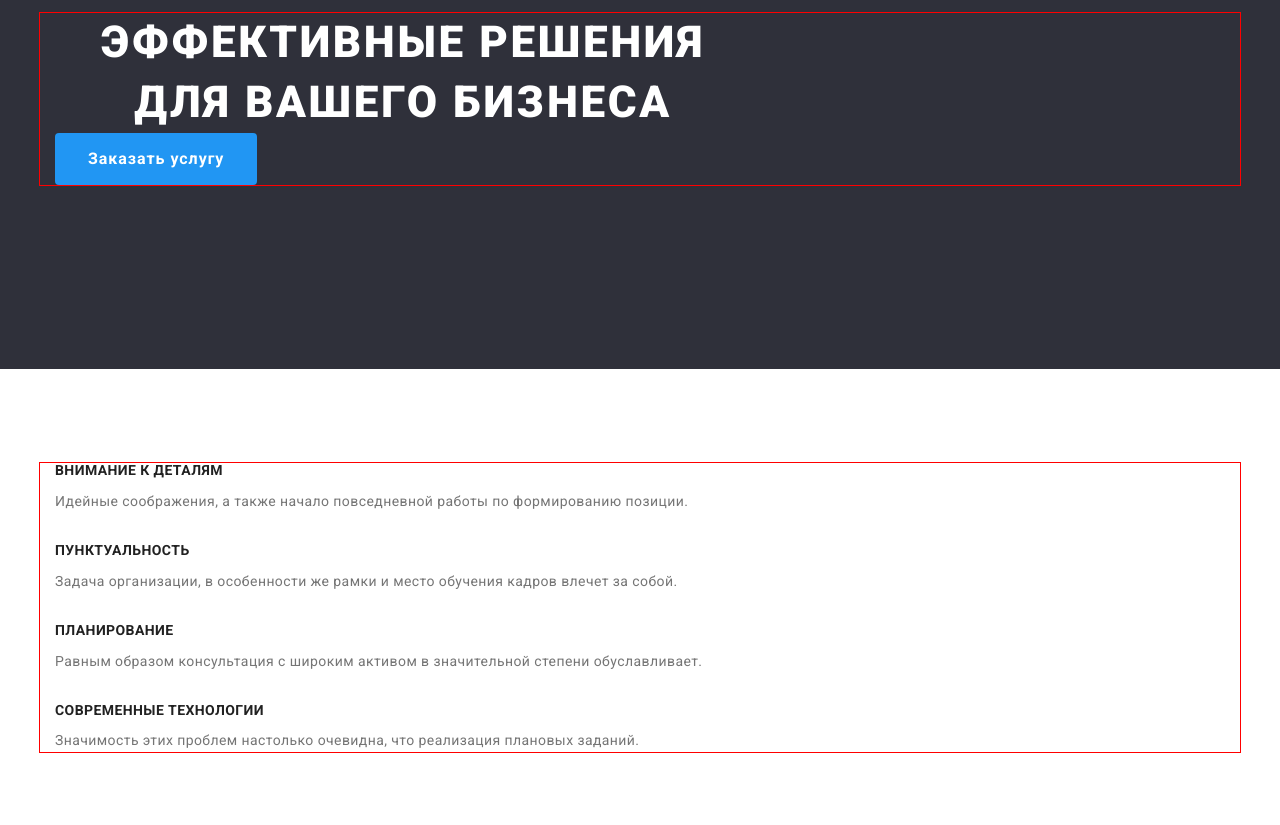
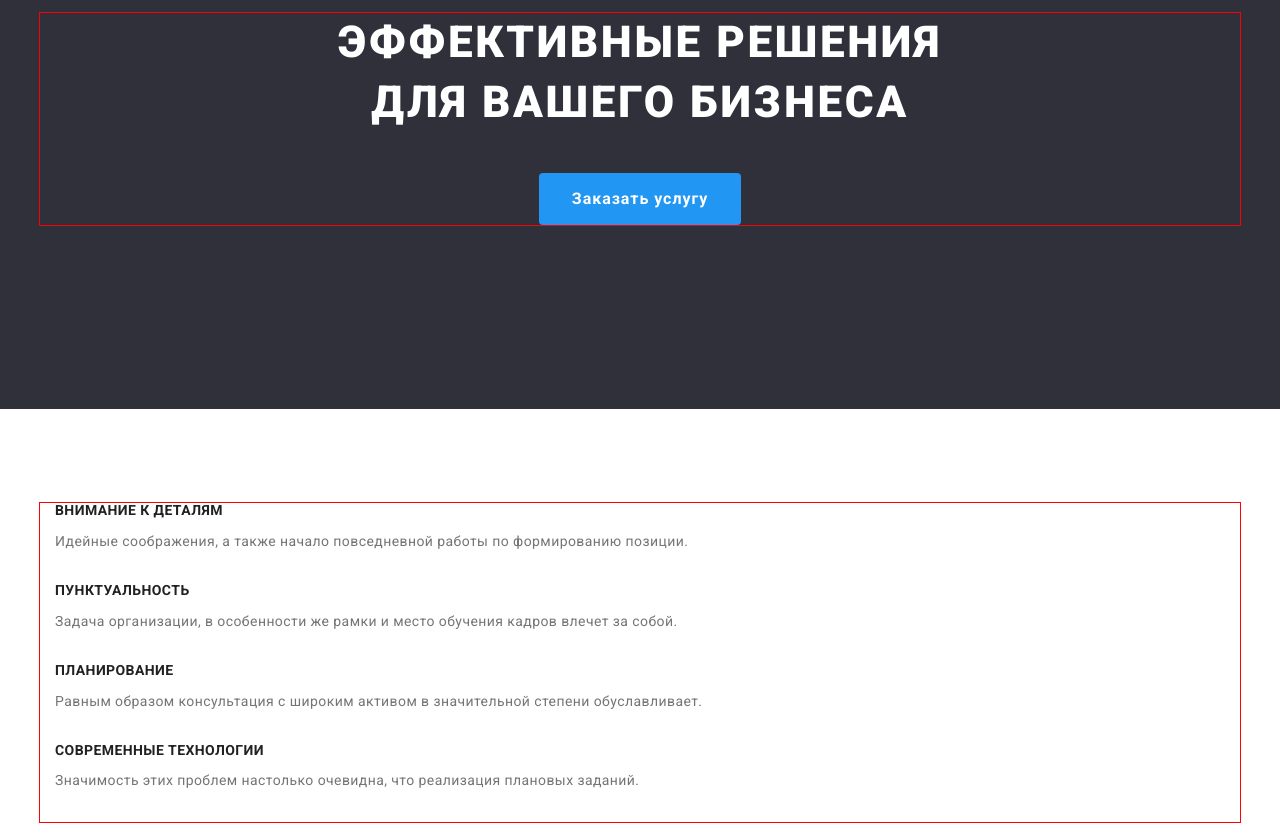
Before and after one commit to OrsoOrs/goit-markup-hw-03, a plain HTML site: page index.html in a window 1280 px wide. Shown: the part 300-1125 px from the top of the page. Drawn offline with nearby package versions, Linux system fonts and the light colour scheme.

Commit message:
Выравнивает h1

```diff
--- a/css/styles.css
+++ b/css/styles.css
@@ -143,6 +143,8 @@ ol {
     background-color: var(--background-dark);
     padding-top: 184px;
     padding-bottom: 184px;
+    text-align: center;
+    display: flex;
 }
 
 .hero-title{
@@ -153,7 +155,8 @@ ol {
     color: var(--basic-color);
     text-transform: uppercase;
     max-width: 696px;
-    text-align: center;
+    margin-left: auto;
+    margin-right: auto;
 }
 .hero-btn{
     font-family: inherit;
@@ -168,6 +171,7 @@ ol {
     border: 1px solid transparent;
     text-align: center;
     cursor: pointer;
+    margin-top: 40px;
 }
 .hero-btn:hover{
     background-color: var(--basic-color);
@@ -182,7 +186,9 @@ ol {
     padding-top: 94px;
     padding-bottom: 94px;
 }
-
+.cont{
+    display: flex;
+}
 .advantages-item {
     list-style: none;
 }
--- a/index.html
+++ b/index.html
@@ -52,7 +52,7 @@
       </section>
       <!----------------Секция 2(Преимущества)---------------->
       <section class="advantages">
-        <div class="container">
+        <div class="container cont">
           <h2 class="visually-hidden">Преимущества</h2>
           <ul class="advantages-list">
             <li class="advantages-item">
```
